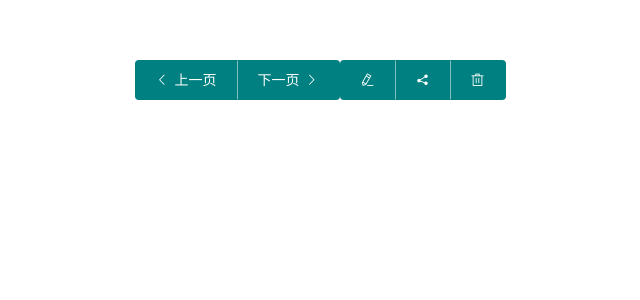
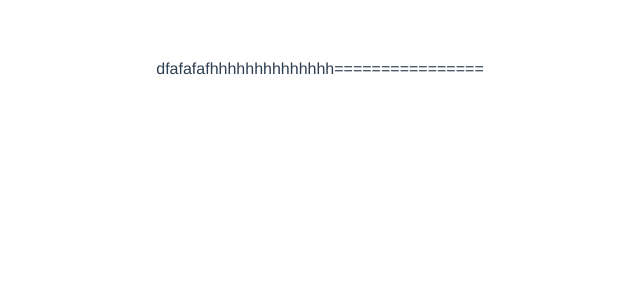
Before and after one commit to a2910070893/wuzhaojunVue, a Vue app: page / in a window 1280 px wide. Shown: the top 300 px of the page, without its empty margins (320-960 px from the left). Built offline with nearby package versions, Linux system fonts and the light colour scheme.

Commit message:
测试vue使用

```diff
--- a/src/App.vue
+++ b/src/App.vue
@@ -1,14 +1,6 @@
 <template>
   <div id="app">
-    <el-button-group>
-      <el-button type="primary" icon="el-icon-arrow-left">上一页</el-button>
-      <el-button type="primary">下一页<i class="el-icon-arrow-right el-icon--right"></i></el-button>
-    </el-button-group>
-    <el-button-group>
-      <el-button type="primary" icon="el-icon-edit"></el-button>
-      <el-button type="primary" icon="el-icon-share"></el-button>
-      <el-button type="primary" icon="el-icon-delete"></el-button>
-    </el-button-group>
+    <router-view></router-view>
   </div>
 </template>
 
--- a/src/router/index.js
+++ b/src/router/index.js
@@ -1,25 +1,37 @@
 import Vue from 'vue'
 import VueRouter from 'vue-router'
 import Home from '../views/Home.vue'
-
+import ddd from '../views/dddd.vue'
+import About from '../views/About.vue'
 Vue.use(VueRouter)
 
 const routes = [
   {
     path: '/',
     name: 'Home',
-    component: Home
+    component: Home,
   },
   {
     path: '/about',
     name: 'About',
+    component: About,
     // route level code-splitting
     // this generates a separate chunk (about.[hash].js) for this route
     // which is lazy-loaded when the route is visited.
-    component: function () {
-      return import(/* webpackChunkName: "about" */ '../views/About.vue')
-    }
+    // component: function () {
+    //   return import(/* webpackChunkName: "about" */ '../views/About.vue')
+    // },
+    children:[
+      {
+        path: '/dddd',
+        name: 'ddd',
+        component: ddd
+      }
+    ]
   }
+
+
+
 ]
 
 const router = new VueRouter({
--- a/src/views/Home.vue
+++ b/src/views/Home.vue
@@ -1,18 +1,10 @@
 <template>
   <div class="home">
-    <img alt="Vue logo" src="../assets/logo.png">
-    <HelloWorld msg="Welcome to Your Vue.js App"/>
+dfafafafhhhhhhhhhhhhhh================
+<router-view></router-view>
   </div>
 </template>
 
 <script>
 // @ is an alias to /src
-import HelloWorld from '@/components/HelloWorld.vue'
-
-export default {
-  name: 'Home',
-  components: {
-    HelloWorld
-  }
-}
 </script>
--- /dev/null
+++ b/src/views/dddd.vue
@@ -0,0 +1,15 @@
+<template>
+    <div>
+
+        import Home from '../views/Home.vue'
+    </div>
+
+</template>
+
+<script>
+
+</script>
+
+<style scoped>
+
+</style>
```
